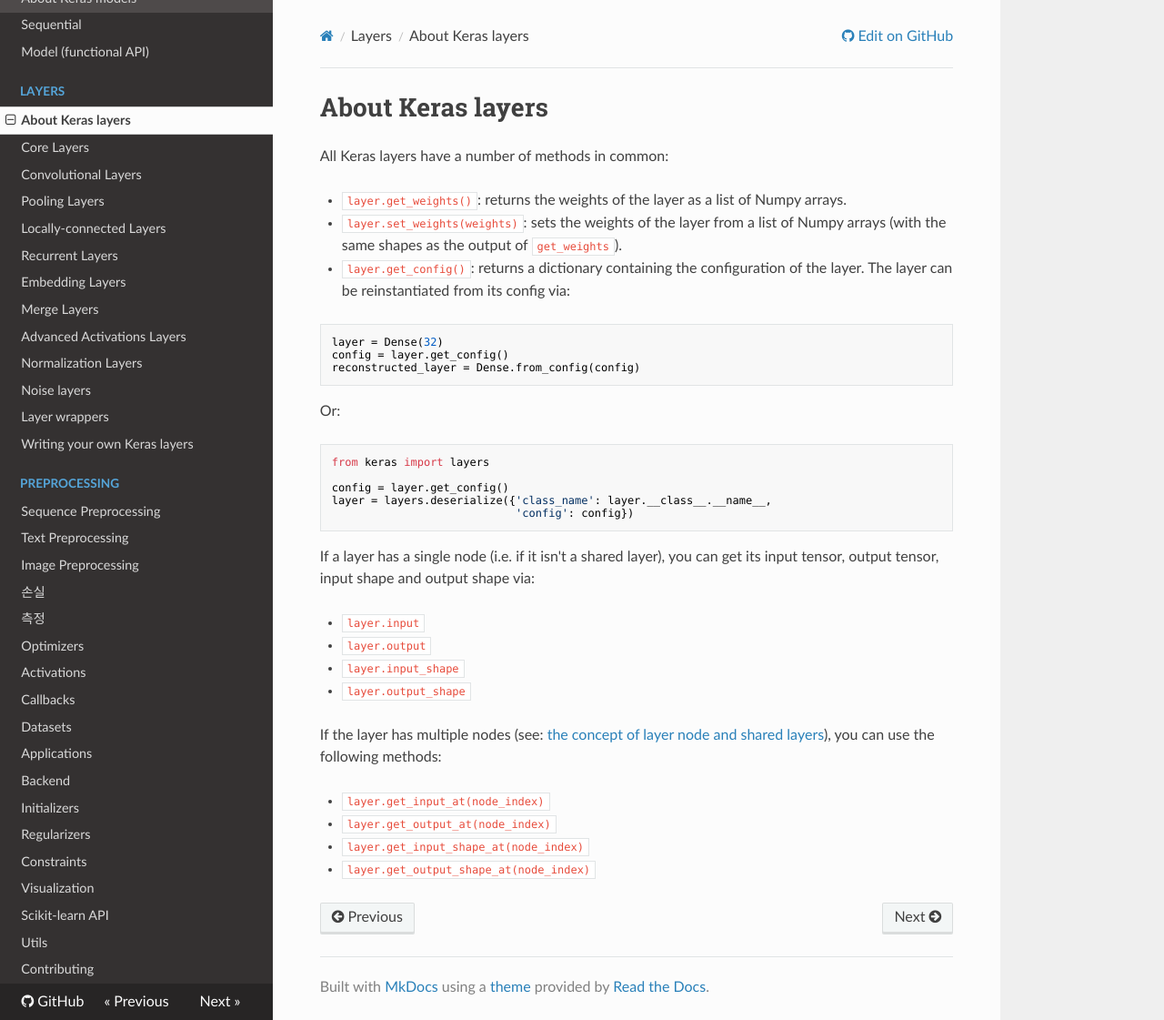
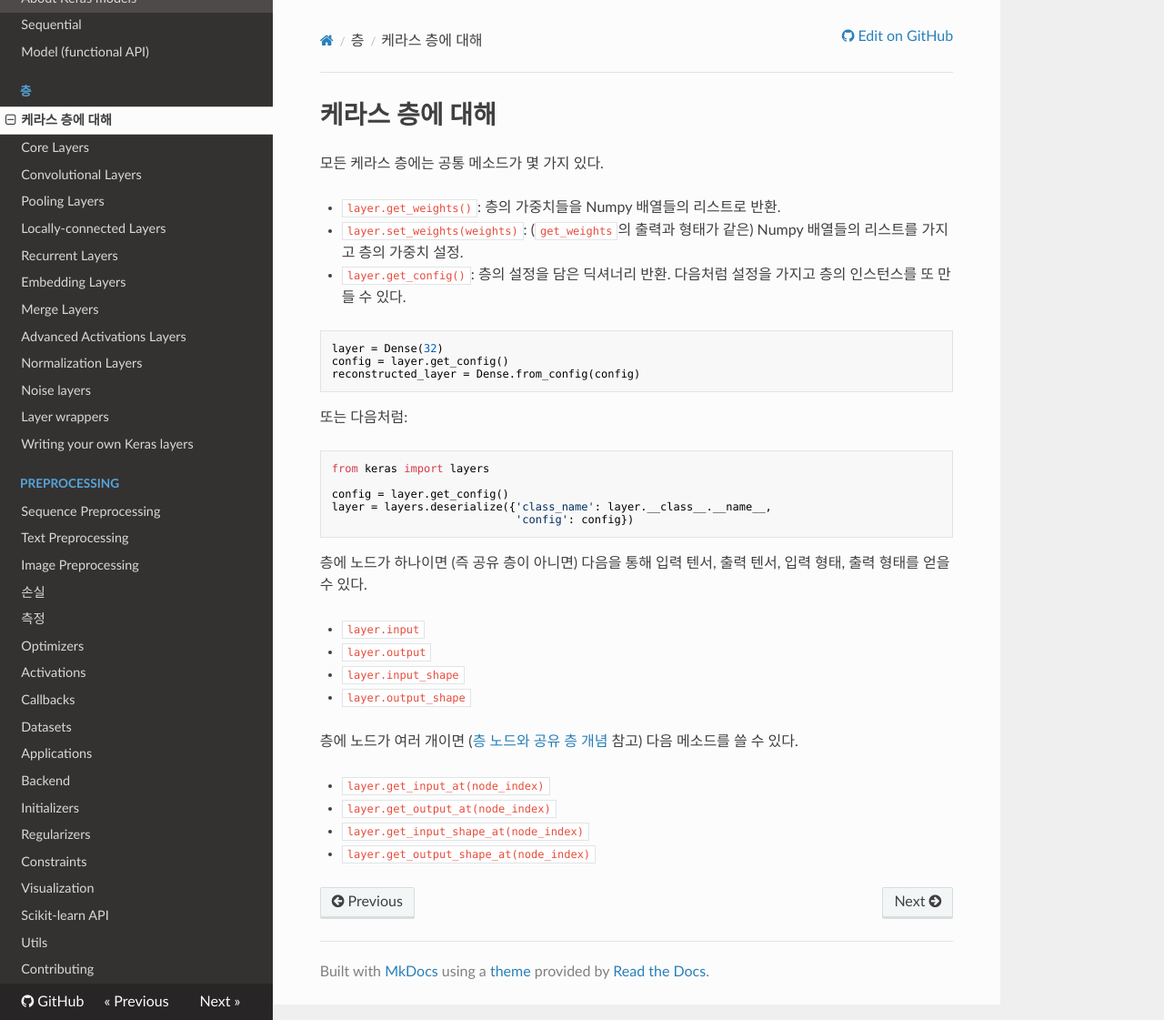
Before and after one commit to wariua/keras-docs-ko, an MkDocs documentation site: the page built from sources/layers/about-keras-layers.md, in a window 1280 px wide and 1121 px high. Shown: the whole window at 91% size. Built offline with MkDocs 1.6.1, drawn with Linux system fonts in a browser that asks for light colours; nearby versions of some CDN libraries; old or Windows-style settings are respelled for this version of MkDocs.

Commit message:
translated layers/about-keras-layers.md
Note: document renderer inserts "_{1,2,...}" as anchor IDs for
translated headers (titles) as fallback, so need to be careful
upon links with fragment identifiers.

````diff
--- a/mkdocs.yml
+++ b/mkdocs.yml
@@ -20,8 +20,8 @@ pages:
   - About Keras models: models/about-keras-models.md
   - Sequential: models/sequential.md
   - Model (functional API): models/model.md
-- Layers:
-  - About Keras layers: layers/about-keras-layers.md
+- 층:
+  - 케라스 층에 대해: layers/about-keras-layers.md
   - Core Layers: layers/core.md
   - Convolutional Layers: layers/convolutional.md
   - Pooling Layers: layers/pooling.md
--- a/sources/layers/about-keras-layers.md
+++ b/sources/layers/about-keras-layers.md
@@ -1,10 +1,10 @@
-# About Keras layers
+# 케라스 층에 대해
 
-All Keras layers have a number of methods in common:
+모든 케라스 층에는 공통 메소드가 몇 가지 있다.
 
-- `layer.get_weights()`: returns the weights of the layer as a list of Numpy arrays.
-- `layer.set_weights(weights)`: sets the weights of the layer from a list of Numpy arrays (with the same shapes as the output of `get_weights`).
-- `layer.get_config()`: returns a dictionary containing the configuration of the layer. The layer can be reinstantiated from its config via:
+- `layer.get_weights()`: 층의 가중치들을 Numpy 배열들의 리스트로 반환.
+- `layer.set_weights(weights)`: (`get_weights`의 출력과 형태가 같은) Numpy 배열들의 리스트를 가지고 층의 가중치 설정.
+- `layer.get_config()`: 층의 설정을 담은 딕셔너리 반환. 다음처럼 설정을 가지고 층의 인스턴스를 또 만들 수 있다.
 
 ```python
 layer = Dense(32)
@@ -12,7 +12,7 @@ config = layer.get_config()
 reconstructed_layer = Dense.from_config(config)
 ```
 
-Or:
+또는 다음처럼:
 
 ```python
 from keras import layers
@@ -22,14 +22,14 @@ layer = layers.deserialize({'class_name': layer.__class__.__name__,
                             'config': config})
 ```
 
-If a layer has a single node (i.e. if it isn't a shared layer), you can get its input tensor, output tensor, input shape and output shape via:
+층에 노드가 하나이면 (즉 공유 층이 아니면) 다음을 통해 입력 텐서, 출력 텐서, 입력 형태, 출력 형태를 얻을 수 있다.
 
 - `layer.input`
 - `layer.output`
 - `layer.input_shape`
 - `layer.output_shape`
 
-If the layer has multiple nodes (see: [the concept of layer node and shared layers](/getting-started/functional-api-guide/#the-concept-of-layer-node)), you can use the following methods:
+층에 노드가 여러 개이면 ([층 노드와 공유 층 개념](/getting-started/functional-api-guide/#_5) 참고) 다음 메소드를 쓸 수 있다.
 
 - `layer.get_input_at(node_index)`
 - `layer.get_output_at(node_index)`
````
